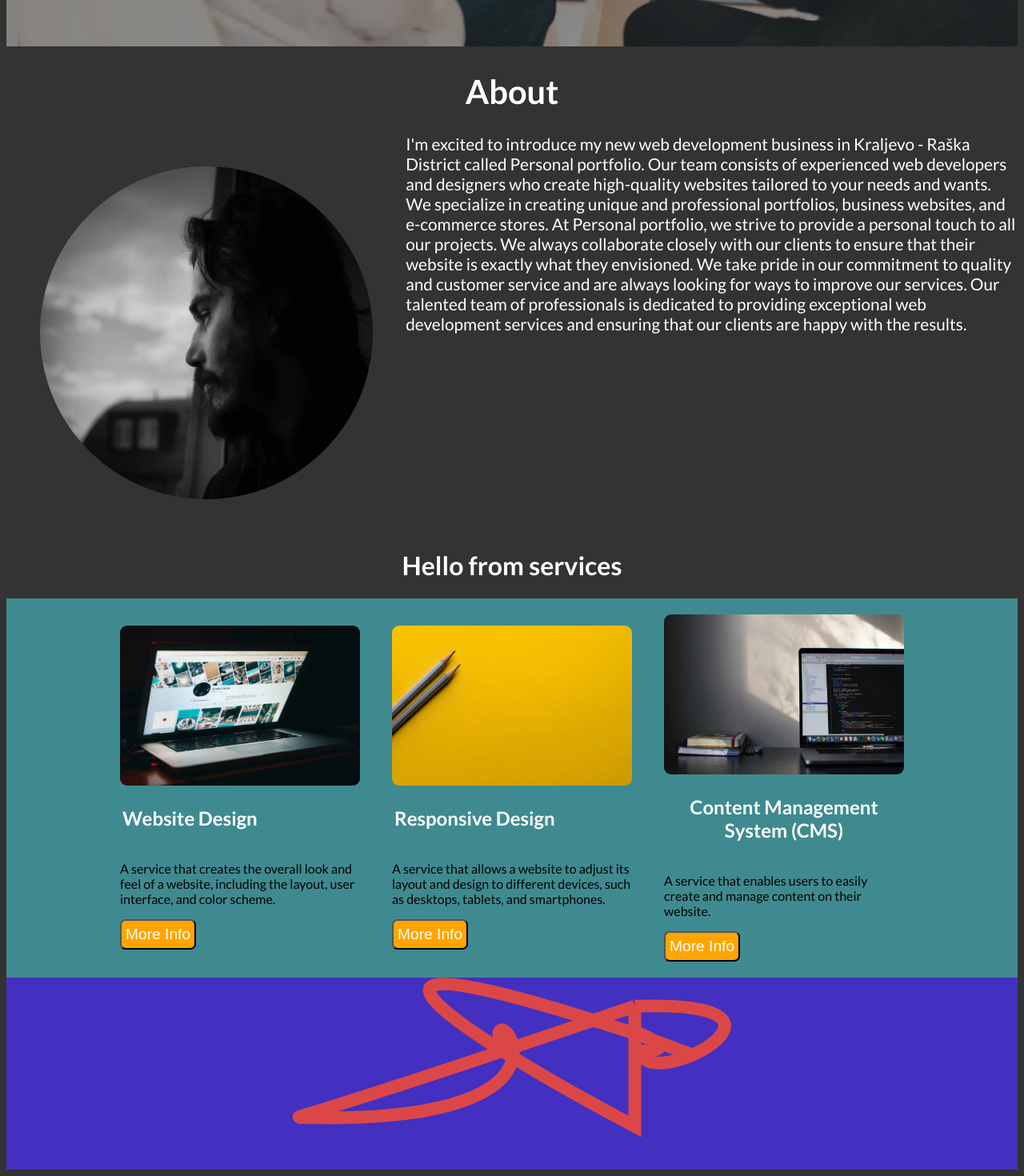
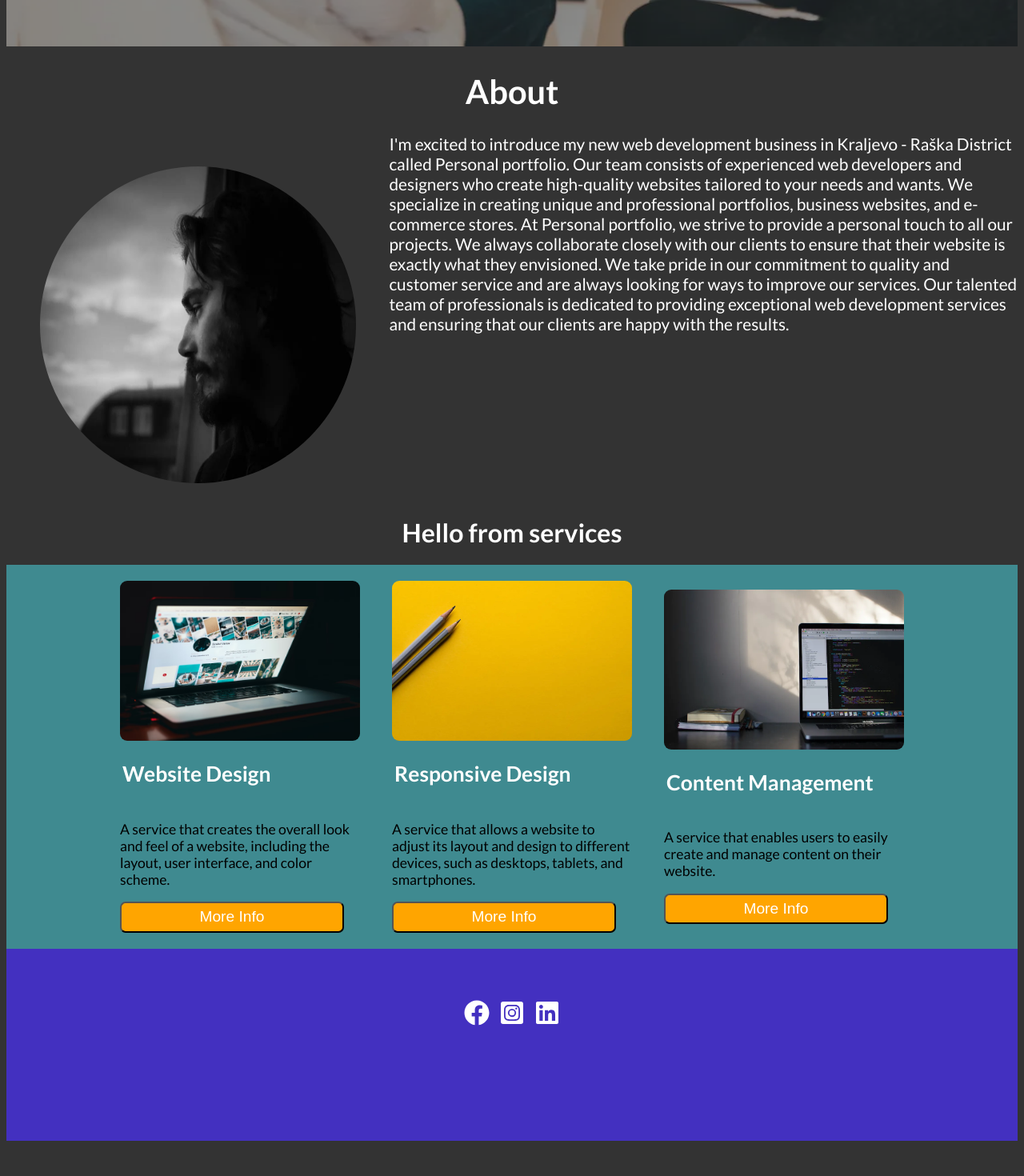
Before and after one commit to filipjovicccc/Personal-portfolio, a React (Create React App) app: page / in a window 1280 px wide. Shown: the part 702-2172 px from the top of the page at 80% size. After the commit the page ends 2136 px from the top, so only its background shows below. Built offline with nearby package versions, Linux system fonts and the light colour scheme.

Commit message:
working on responsive and other

```diff
--- a/src/components/About.css
+++ b/src/components/About.css
@@ -6,10 +6,11 @@
 
 .profile-image{
     border-radius: 50%;
-    width: 20em;
-    height: 20em;
+    width: 19em;
+    height: 19em;
     float:left;
     margin: 2em;
+    margin-bottom: 1em;
 
 }
 
--- a/src/components/Button.css
+++ b/src/components/Button.css
@@ -8,3 +8,6 @@
     font-size: 1.2rem;
     color: white;
 }
+button:hover{
+    background-color: #111111;
+}
--- a/src/components/Footer.css
+++ b/src/components/Footer.css
@@ -5,3 +5,17 @@
     height: 30vh;
     text-align: center;
 }
+
+.footer-icons{
+    font-size: 2em;
+    margin: 0 auto;
+    display: flex;
+    width: 5em;
+    justify-content: space-between;
+    color: white;
+    width: 15vh;
+    height: 20vh;
+    display: flex;
+    align-items: center;
+
+}
--- a/src/components/Footer.js
+++ b/src/components/Footer.js
@@ -1,13 +1,22 @@
 import React from "react";
 import "./Footer.css"
+import {FaFacebook} from "react-icons/fa"
+import {FaInstagramSquare} from "react-icons/fa"
+import {FaLinkedin} from "react-icons/fa"
 
 
 const Footer = () => {
      return (
        <footer className="footer">
-         <svg width="548" height="200" viewBox="0 0 548 200" fill="none" xmlns="http://www.w3.org/2000/svg">
+         {/* <svg width="548" height="200" viewBox="0 0 548 200" fill="none" xmlns="http://www.w3.org/2000/svg">
 <path d="M427.502 35.8581C581.118 30.215 547.602 75.6796 499.502 96.5769M427.502 35.8581V185.858C372.259 156.645 311.013 122.388 262.189 91.7792M427.502 35.8581C363.132 57.8194 308.512 76.271 262.189 91.7792M499.502 96.5769C470.888 109.008 437.113 112.746 434.502 91.8581C506.63 91.8581 386.303 52.293 440.502 74.2574M499.502 96.5769C470.271 85.9306 451.677 78.7861 440.502 74.2574M440.502 74.2574C93.6068 -41.0287 137.198 13.4206 262.189 91.7792M262.189 91.7792C2.6624 178.664 3.56201 173.161 9.50181 174.858C414.502 185.858 226.876 -2.29965 262.189 91.7792Z" stroke="#DB4747" stroke-width="16"/>
-</svg>
+</svg> */}
+        <div className="footer-icons">
+        <FaFacebook />
+         <FaInstagramSquare />
+         <FaLinkedin />
+
+        </div>
 
 
 
--- a/src/components/Main.css
+++ b/src/components/Main.css
@@ -32,6 +32,6 @@
 
     .main-section {
       margin-top: 20px;
-      font-size: clamp(1.4rem, calc(4vw + 0.8rem), 1.6rem);
+      font-size: clamp(1.4rem, calc(4vw + 0.8rem), 1.2rem);
     }
   }
--- a/src/components/OurServices.css
+++ b/src/components/OurServices.css
@@ -3,6 +3,9 @@
     width: 300px;
     margin: 20px;
     text-align: left;
+    display: flex;
+    flex-direction: column;
+    font-size: 1.1em;
   }
 
   .article h2{
@@ -27,12 +30,17 @@
     margin-right: 20px;
   }
 
-
-  @media(max-width:778px){
-
+  @media (max-width: 1000px) {
+    .article {
+      width: 370px;
+      flex-direction: column;
+      font-size: 1.50em;
+    }
+    .images{
+      width: 370px;
+      height: 250px;
+    }
   }
-
-
   @media(max-width:500px){
    .article{width: 185px;}
   }
--- a/src/components/OurServicesList.css
+++ b/src/components/OurServicesList.css
@@ -2,8 +2,6 @@
     display: flex;
     flex-direction: column;
     width: 100%;
-
-
 
 
   }
@@ -16,8 +14,18 @@
 
   .services{
     display: flex;
+    /* flex-direction: row; */
     align-items: center;
     background-color: #3F8a90;
     justify-content: center;
 
   }
+
+
+
+  @media (max-width: 1000px) {
+    .services {
+      display: flex;
+      flex-direction: column;
+    }
+  }
--- a/src/components/OurServicesList.js
+++ b/src/components/OurServicesList.js
@@ -11,7 +11,7 @@ const OurServicesList = (props) => {
         <div className="services-list">
         <h1>Hello from services</h1>
 
-        <div className="services">
+      <div className="services">
 
          {props.items.map((item) => {
            return <OurServices
--- a/src/components/data/data-services.js
+++ b/src/components/data/data-services.js
@@ -14,7 +14,7 @@ const services = [
         img: image2
     },
     {   id: 3,
-        title: "Content Management System (CMS)",
+        title: "Content Management",
         description: "A service that enables users to easily create and manage content on their website.",
         img: image3
     }
```
Also changed, not shown: src/components/About.js (line endings or trailing spaces), src/components/OurServices.js (line endings or trailing spaces).
